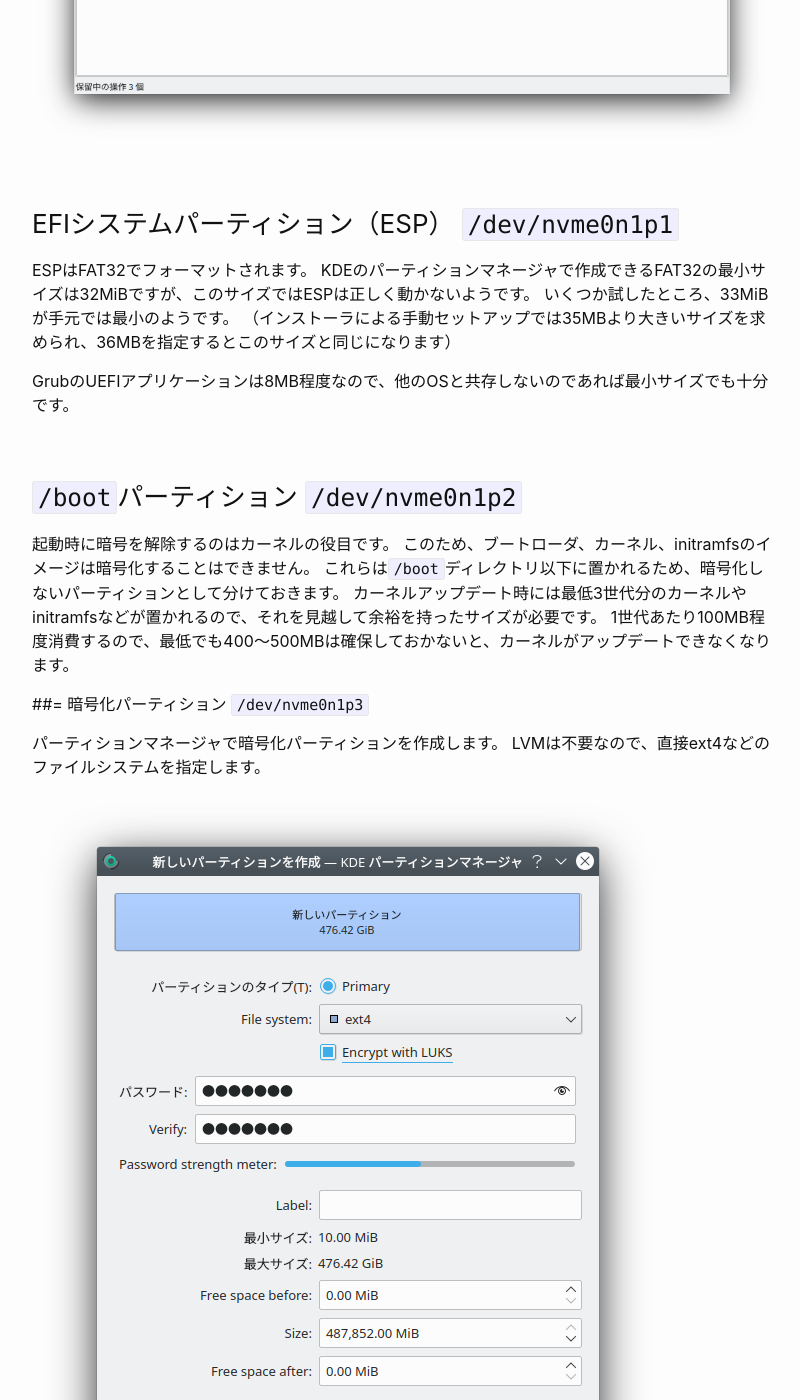
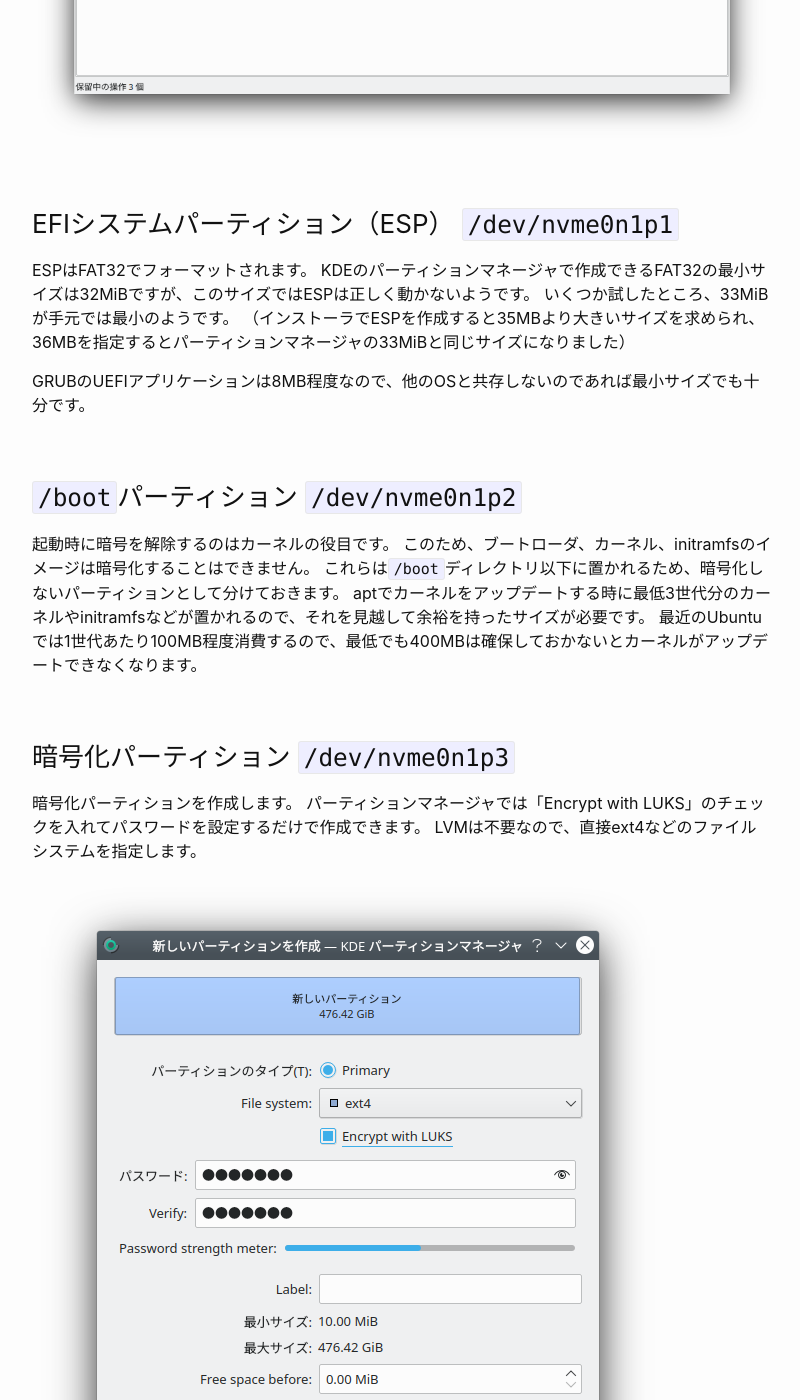
Before and after one commit to makiuchi-d/makiuchi-d.github.io, a Jekyll site: the page built from _posts/2020-05-05-kubuntu-luks-install.ja.md, in a window 1280 px wide and 1400 px high, scrolled down 1841 px. Shown: the whole window, without its empty margins (238-1038 px from the left). Built offline with Jekyll 4.4.1, drawn with Linux system fonts in a browser that asks for light colours; some of the changed text lies outside the part shown.

Commit message:
微修正

````diff
--- a/_posts/2020-05-05-kubuntu-luks-install.ja.md
+++ b/_posts/2020-05-05-kubuntu-luks-install.ja.md
@@ -31,7 +31,7 @@
 ## パーティションの構成
 
 UEFIでブートする構成です。このためMBRではなくGPTです。
-KDEのパーティションマネージャを使いましたが、最終的に3つのパーティションが作られればどんな方法でもかまいません。
+KDEのパーティションマネージャを使いましたが、最終的に次の3つのパーティションが作られればどんな方法でもかまいません。
 
 ![最終的なパーティション構成](/images/2020-05-05/final-partitions.png)
 
@@ -40,27 +40,28 @@
 ESPはFAT32でフォーマットされます。
 KDEのパーティションマネージャで作成できるFAT32の最小サイズは32MiBですが、このサイズではESPは正しく動かないようです。
 いくつか試したところ、33MiBが手元では最小のようです。
-（インストーラによる手動セットアップでは35MBより大きいサイズを求められ、36MBを指定するとこのサイズと同じになります）
+（インストーラでESPを作成すると35MBより大きいサイズを求められ、36MBを指定するとパーティションマネージャの33MiBと同じサイズになりました）
 
-GrubのUEFIアプリケーションは8MB程度なので、他のOSと共存しないのであれば最小サイズでも十分です。
+GRUBのUEFIアプリケーションは8MB程度なので、他のOSと共存しないのであれば最小サイズでも十分です。
 
 ### `/boot`パーティション `/dev/nvme0n1p2`
 
 起動時に暗号を解除するのはカーネルの役目です。
 このため、ブートローダ、カーネル、initramfsのイメージは暗号化することはできません。
 これらは`/boot`ディレクトリ以下に置かれるため、暗号化しないパーティションとして分けておきます。
-カーネルアップデート時には最低3世代分のカーネルやinitramfsなどが置かれるので、それを見越して余裕を持ったサイズが必要です。
-1世代あたり100MB程度消費するので、最低でも400〜500MBは確保しておかないと、カーネルがアップデートできなくなります。
+aptでカーネルをアップデートする時に最低3世代分のカーネルやinitramfsなどが置かれるので、それを見越して余裕を持ったサイズが必要です。
+最近のUbuntuでは1世代あたり100MB程度消費するので、最低でも400MBは確保しておかないとカーネルがアップデートできなくなります。
 
-##= 暗号化パーティション `/dev/nvme0n1p3`
+### 暗号化パーティション `/dev/nvme0n1p3`
 
-パーティションマネージャで暗号化パーティションを作成します。
+暗号化パーティションを作成します。
+パーティションマネージャでは「Encrypt with LUKS」のチェックを入れてパスワードを設定するだけで作成できます。
 LVMは不要なので、直接ext4などのファイルシステムを指定します。
 
 ![暗号化パーティションの作成](/images/2020-05-05/new-partition.png)
 
-パーティションマネージャで暗号化パーティションを作成すると、デバイス名がUUIDを含む長い名前になってしまうので、
-一旦、`cryptsetup luksClose`でmappingを解除して、`lucksOpen`し直して名前をつけ直します。
+パーティションマネージャで暗号化パーティションを作成すると、`/dev/mapper`以下のデバイス名がUUIDを含む長い名前になってしまうので、
+一旦、`cryptsetup luksClose`でマッピングを解除して、`lucksOpen`しなおして名前をつけなおします。
 ここでは`kubuntu`としておきます。
 
 ```shell-session
@@ -93,13 +94,13 @@
   └─kubuntu 253:0    0 476.4G  0 crypt
 ```
 
-これで、`/dev/mapper/kubuntu`として暗号化されたディスクにアクセスできるようになりました。
+これで、`/dev/mapper/kubuntu`として暗号化されたパーティションにアクセスできるようになりました。
 
 ## Kubutuのインストール
 
-パーティションが準備できたので、通常通りインストーラを使ってKubuntuをインストールしていきます。
+パーティションの準備ができたので、通常通りインストーラを使ってKubuntuをインストールしていきます。
 
-インストール先を選択するところで手動を選択し、先ほど作成したパーティションをそれぞれ割り振っていきます。
+インストール先を選択するところで「手動」を選択し、先ほど作成したパーティションをそれぞれ割り振っていきます。
 `/dev/nvme0n1p1`を「EFIシステムパーティション」に、`/dev/nvme0n1p2`のマウントポイントを`/boot`に設定します。
 暗号化したい`/`（ルート）は、`nvme0n1p3`ではなく`/dev/mapper/kubuntu`に設定します。
 
@@ -127,11 +128,12 @@
 /dev/nvme0n1p3: UUID="f89a008e-8348-4468-be36-1fe0828db162" TYPE="crypto_LUKS" PARTUUID="356cc4a4-ef90-954c-a30e-2659facfb1cc"
 ```
 
-```text:/etc/crypttab
+/etc/crypttab:
+```
 kubuntu UUID=f89a008e-8348-4468-be36-1fe0828db162 none luks,discard
 ```
 
-initramfsを更新するためには、`/target`にchrootしたうえで`update-initramfs`コマンドを叩きます。
+initramfsを更新するためには、`/target`に`chroot`したうえで`update-initramfs`コマンドを叩きます。
 このとき`/boot`パーティションなどを忘れずにマウントしておきます。
 
 ```
````
Also changed, not shown: other parts of _posts/2020-05-05-kubuntu-luks-install.ja.md (+1 -1 lines).
